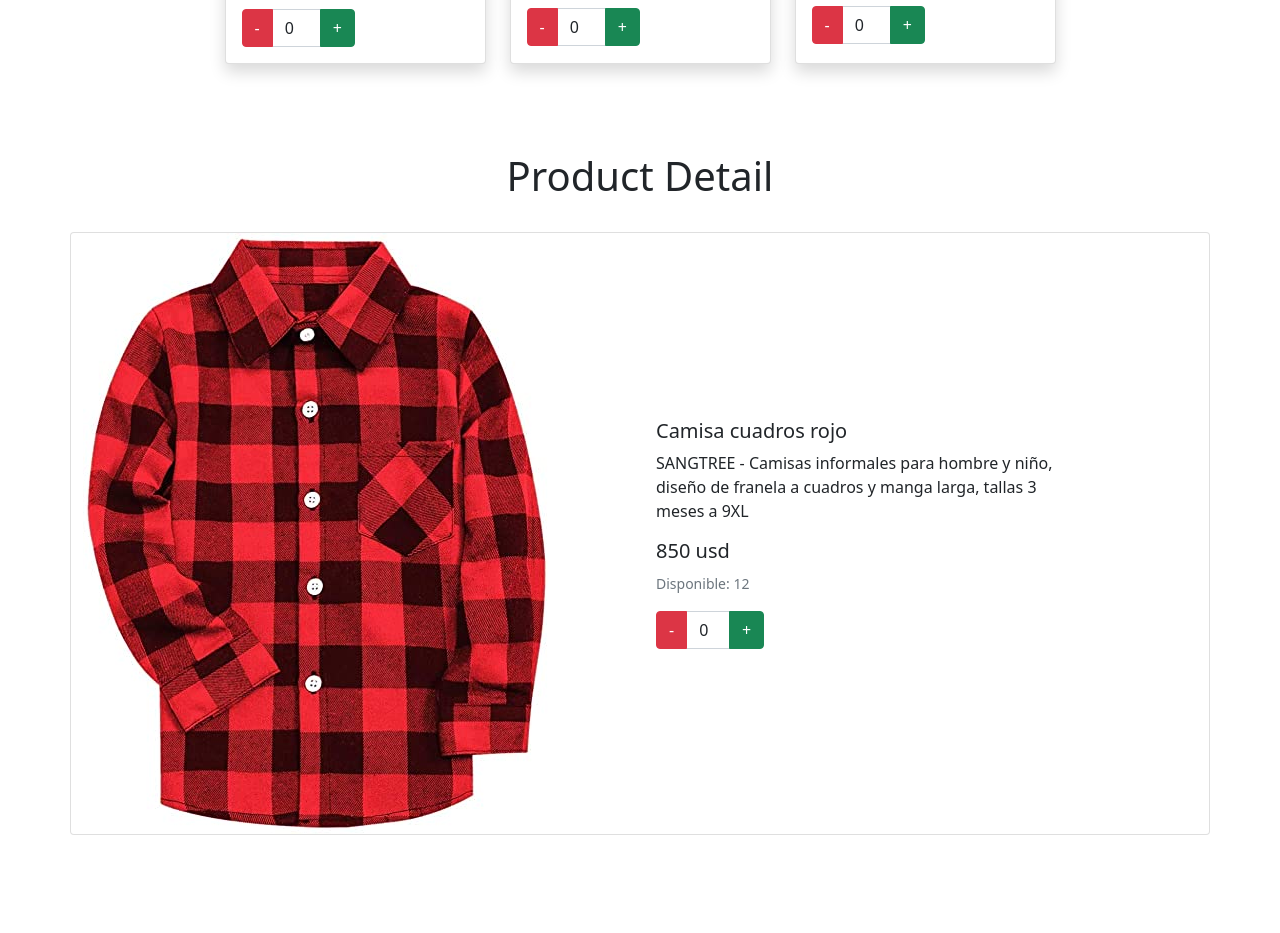
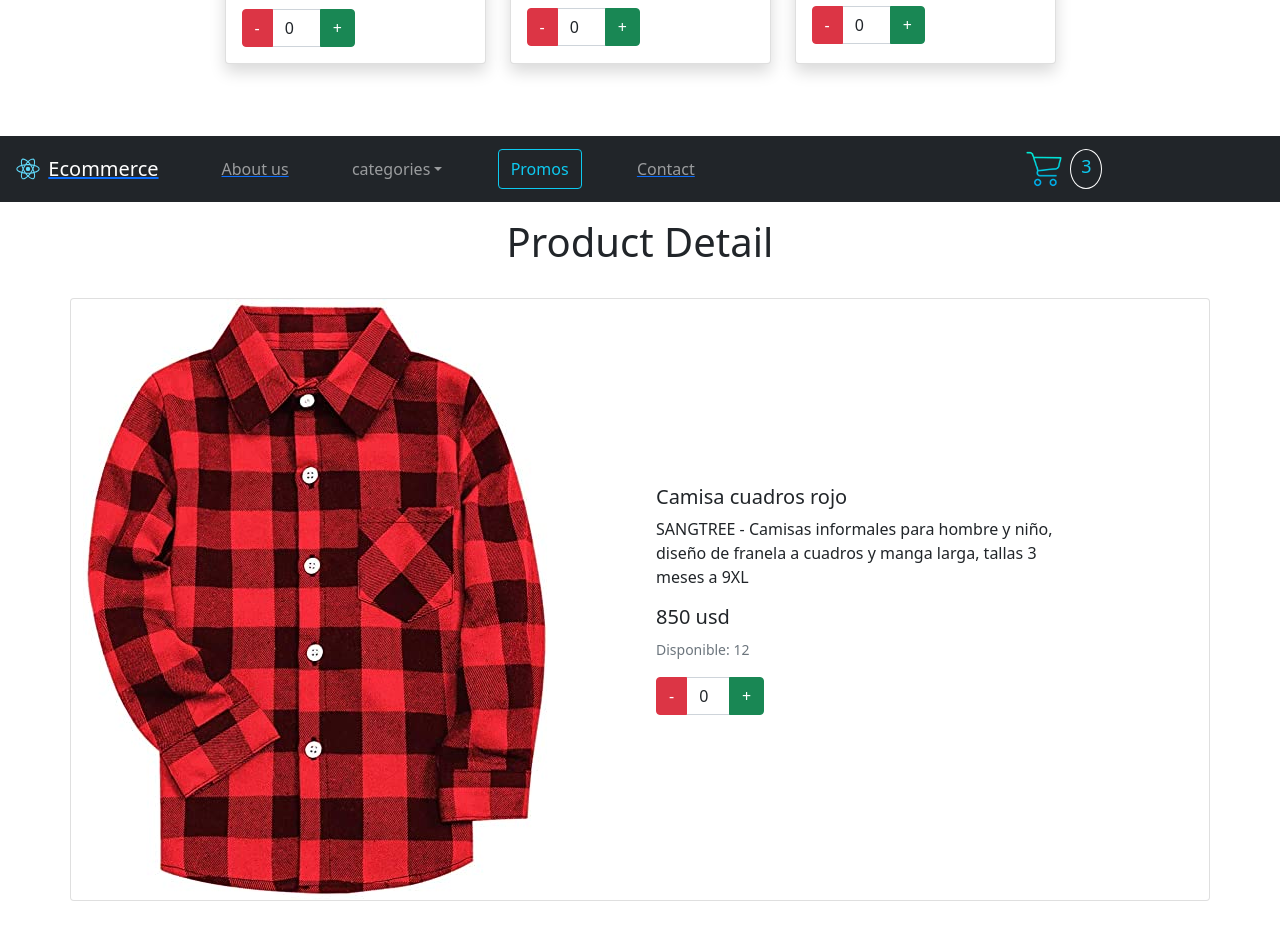
Before and after one commit to lorenagayoso/react, a React (Create React App) app: page /item/1 in a window 1280 px wide. Shown: the part 800-1733 px from the top of the page. Before the commit the page ends 1675 px from the top, so only its background shows below. Built offline with nearby package versions, Linux system fonts and the light colour scheme.

Commit message:
navbar product page

```diff
--- a/src/components/ItemDetail.js
+++ b/src/components/ItemDetail.js
@@ -3,6 +3,8 @@ import React, {useState} from 'react'
 import ReactDom from 'react-dom'
 import img1 from './img1.jpg'
 import data from './data.js'
+import Navigation from './NavBar.js'
+
 
 
 
@@ -26,6 +28,7 @@ const onAdd = ()=>{
     }
   return (
 <>
+<Navigation cat1="Men" cat2="Women" cat3="Children"/>
 <h1 className = "text-center mt-3"> Product Detail</h1>
 <section className="py-4 container">
 <div className="row">
```
